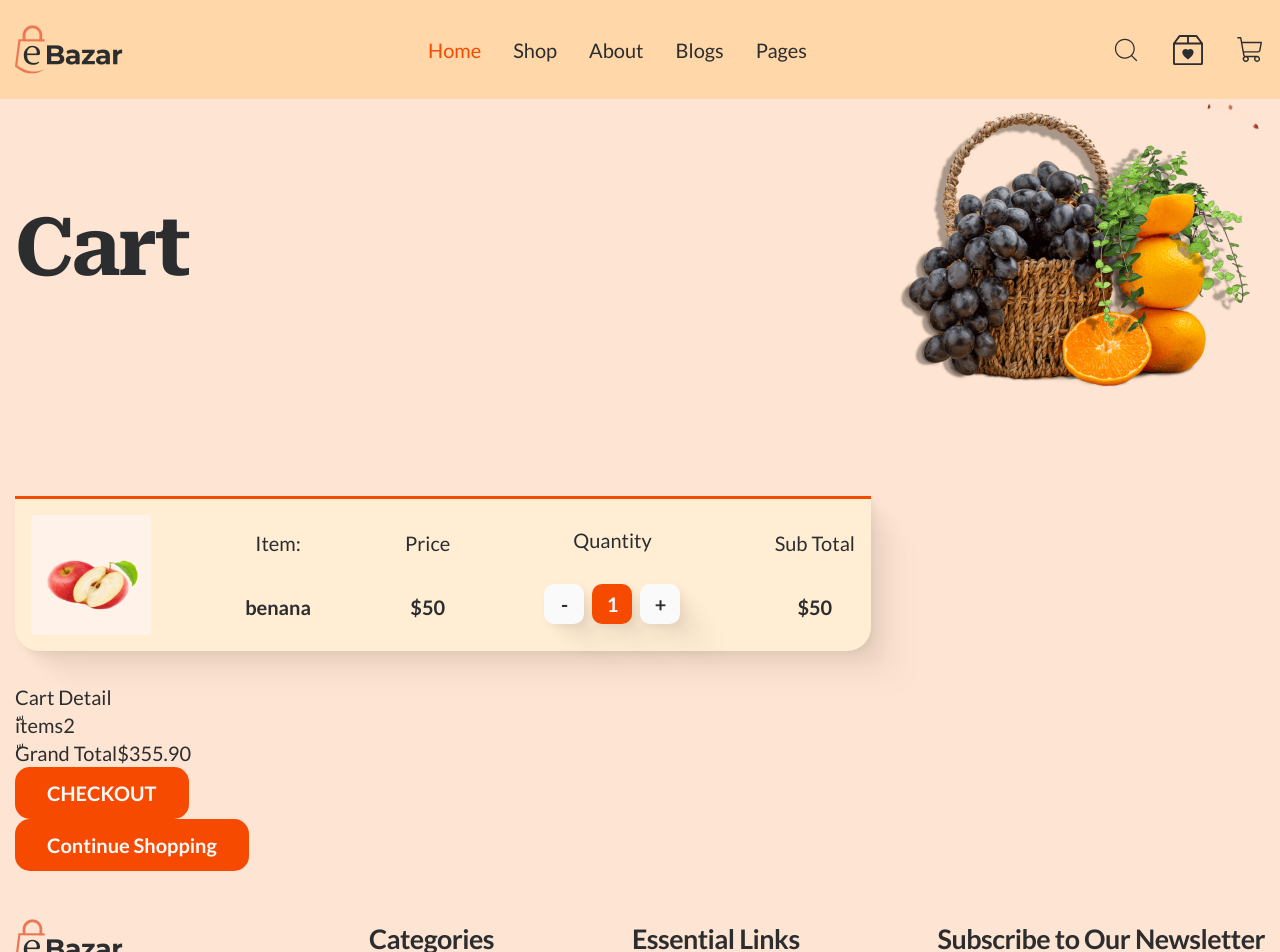
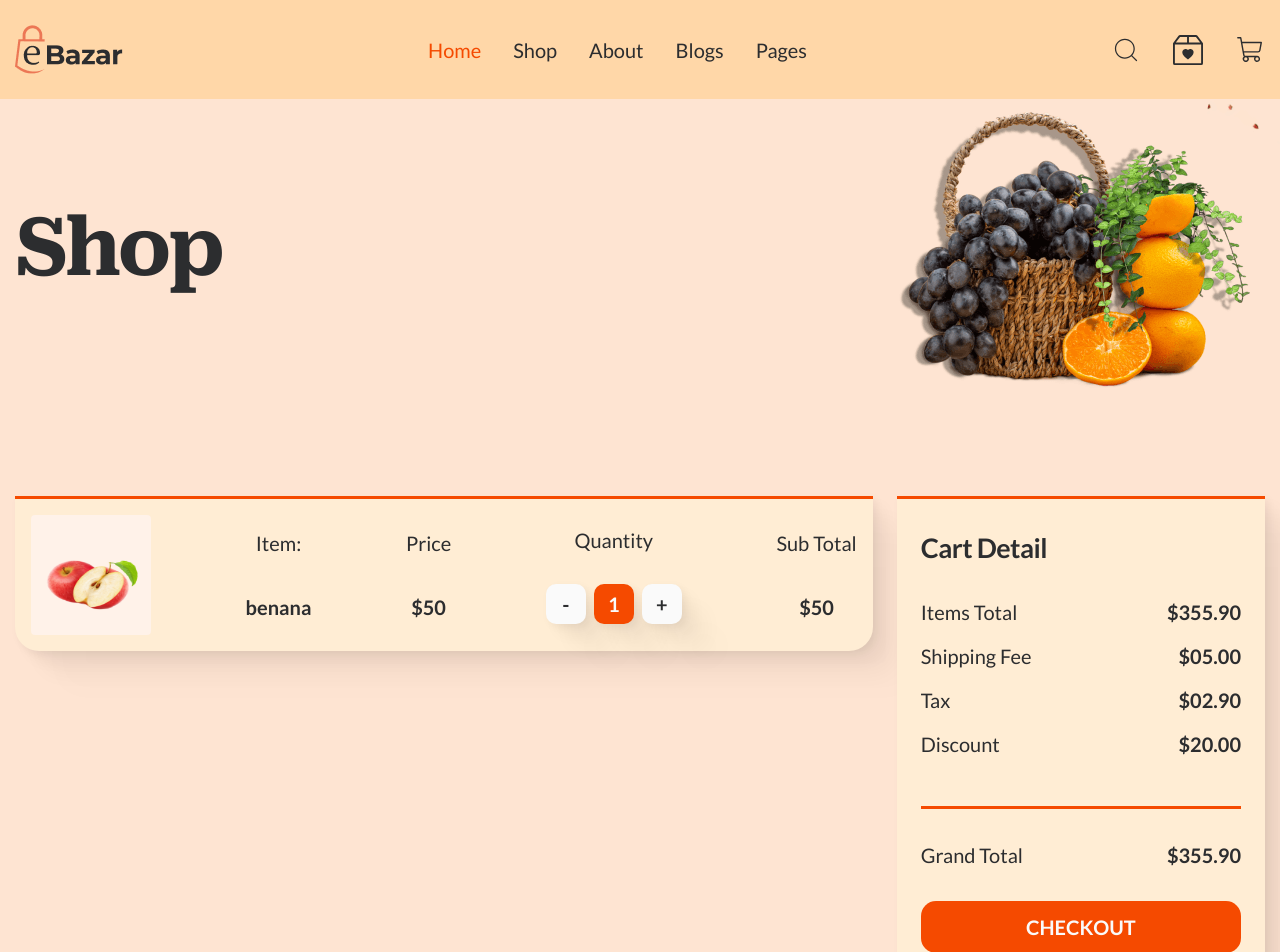
Before and after one commit to hossein1075/e-Bazar, a React (Vite) app: page /shop in a window 1280 px wide. Shown: the top 952 px of the page. Built offline with nearby package versions, Linux system fonts and the light colour scheme.

Commit message:
add css part 2 section shoping cart

```diff
--- a/src/components/Shop/ShoppingCart/ShoppingCart.jsx
+++ b/src/components/Shop/ShoppingCart/ShoppingCart.jsx
@@ -1,73 +1,25 @@
 import React from 'react'
 import BtnOrigin from '../../main/componentsMain/BtnOrigin/BtnOrigin'
 import InfoBtnOrigin from '../../main/componentsMain/BtnOrigin/InfoBtnOrigin'
+import ItemProduct from '../../main/componentsMain/Shop/ItemProduct/ItemProduct'
+import CartDetail from '../../main/componentsMain/Shop/CartDetail/CartDetail'
 
 function ShoppingCart() {
     return (
         <>
             <section className='text-xl mt-16 md:mt-24'>
                 <div className="container">
-                    <div className=''>
-                        <div className='flex flex-col sm:flex-row items-center justify-between border-t-3 border-solid border-orange-600 bg-orange-100 rounded-b-3xl shadow-sub mb-8 p-4 max-w-214'>
-                            <div>
-                                <img src="/images/Products/p-1.png" className='size-30 rounded-sm' alt="product" />
-                            </div>
-                            <div className='flex flex-row sm:flex-col justify-around gap-2 items-center sm:h-[120px] mb-2.5 sm:mb-0 mt-5 sm:mt-0'>
-                                <h5>Item:</h5>
-                                <span className='font-bold font-Lato-Bold'>benana</span>
-                            </div>
-                            <div className='flex flex-row w-full sm:w-auto sm:flex-col justify-between sm:justify-around gap-2 items-center sm:h-[120px] mb-2.5 sm:mb-0'>
-                                <h5>Price</h5>
-                                <span className='font-bold font-Lato-Bold'>$50</span>
-                            </div>
-                            <div className='flex flex-row w-full flex-wrap sm:w-auto sm:flex-col justify-between sm:justify-around gap-2 items-center sm:h-[120px] mb-2.5 sm:mb-0'>
-                                <h5>Quantity</h5>
-                                <div>
-
-                                    <ul className='flex *:rounded-10px *:size-10 gap-2 font-bold font-Lato-Bold'>
-                                        <li className='bg-zinc-50 flexCenter shadow-sub text-xl'>
-                                            <button>
-                                                -
-                                            </button>
-                                        </li>
-
-                                        <li className='bg-orange-600 flexCenter shadow-sub text-xl text-zinc-50'>
-                                            <button>
-                                                1
-                                            </button>
-                                        </li>
-
-                                        <li className='bg-zinc-50 flexCenter shadow-sub text-xl'>
-                                            <button>
-                                                +
-                                            </button>
-                                        </li>
-                                    </ul>
-
-                                </div>
-                            </div>
-                            <div className='flex flex-row w-full sm:w-auto sm:flex-col justify-between sm:justify-around gap-2 items-center sm:h-[120px] mb-2.5 sm:mb-0'>
-                                <h5>Sub Total</h5>
-                                <span className='font-bold font-Lato-Bold'>$50</span>
-                            </div>
+                    <div className='lg:flex gap-6 items-start'>
+                        <div className='flex lg:basis-[70%] mx-auto max-w-[500px] md:max-w-none flex-col sm:flex-row items-center justify-between border-t-3 border-solid border-orange-600 bg-orange-100 rounded-b-3xl shadow-sub mb-8 p-4'>
+                           <ItemProduct/>
+                       </div>
+                        <div className='lg:basis-[30%] mx-auto max-w-[500px] lg:max-w-none border-t-3 border-solid border-orange-600 bg-orange-100 rounded-b-3xl shadow-sub py-8 px-6'>
+                        <CartDetail/>
                         </div>
-                        <div>
-                            <div>
-                                <h4>Cart Detail</h4>
-                                <div>ّ
-                                    <span>items</span>
-                                    <span>2</span>
-                                </div>
-
-                                <div>ّ
-                                    <span>Grand Total</span>
-                                    <span>$355.90</span>
-                                </div>
-                                <BtnOrigin text={InfoBtnOrigin[7].info}/>
-                            </div>
-                        </div>
-                        <BtnOrigin text={InfoBtnOrigin[8].info}/>
                     </div>
+                  <div className='flex justify-center lg:justify-start'>
+                     <BtnOrigin text={InfoBtnOrigin[8].info} className='mt-5 lg:mt-0'/>
+                </div>
                 </div>
             </section>
         </>
--- a/src/components/Shop/Title/ShopBanner.jsx
+++ b/src/components/Shop/Title/ShopBanner.jsx
@@ -1,12 +1,12 @@
 import React from 'react'
 
-function ShopBanner() {
+function ShopBanner({title}) {
   return (
     <>
     <section className='mt-20 md:mt-25 pt-20 md:pt-25 md:bg-[url(/images/Shop/banner.png)] bg-bottom bg-no-repeat bg-cover xl:h-75'>
         <div className="container">
             <div>
-                <h1 className='font-bold font-RobotoSerif-Bold text-80px leading-[120%] tracking-tightest'>Cart</h1>
+                <h1 className='font-bold font-RobotoSerif-Bold text-80px leading-[120%] tracking-tightest'>{title}</h1>
             </div>
         </div>
     </section>
--- /dev/null
+++ b/src/components/main/componentsMain/Shop/CartDetail/CartDetail.jsx
@@ -0,0 +1,37 @@
+import React from 'react'
+import BtnOrigin from '../../BtnOrigin/BtnOrigin'
+import InfoBtnOrigin from '../../BtnOrigin/InfoBtnOrigin'
+
+function CartDetail() {
+    return (
+        <>
+            <div className=''>
+                <h4 className='mb-8 font-Lato-Bold font-bold text-27px leading-[130%] tracking-tightest3'>Cart Detail</h4>
+                <div className='flex justify-between mb-4'>
+                    <span className='text-xl leading-[140%]'>Items Total</span>
+                    <span className='font-Lato-Bold font-bold text-xl leading-[140%]'>$355.90</span>
+                </div>
+                <div className='flex justify-between mb-4'>
+                    <span className='text-xl leading-[140%]'>Shipping Fee</span>
+                    <span className='font-Lato-Bold font-bold text-xl leading-[140%]'>$05.00</span>
+                </div>
+                <div className='flex justify-between mb-4'>
+                    <span className='text-xl leading-[140%]'>Tax</span>
+                    <span className='font-Lato-Bold font-bold text-xl leading-[140%]'>$02.90</span>
+                </div>
+                <div className='flex justify-between mb-4 pb-8'>
+                    <span className='text-xl leading-[140%]'>Discount</span>
+                    <span className='font-Lato-Bold font-bold text-xl leading-[140%]'>$20.00</span>
+                </div>
+
+                <div className='flex justify-between pt-8 mb-8 border-t-3 border-solid border-orange-600'>
+                    <span className='text-xl leading-[140%]'>Grand Total</span>
+                    <span className='font-Lato-Bold font-bold text-xl leading-[140%]'>$355.90</span>
+                </div>
+                <BtnOrigin text={InfoBtnOrigin[7].info} className='w-full'/>
+            </div>
+        </>
+    )
+}
+
+export default CartDetail
--- /dev/null
+++ b/src/components/main/componentsMain/Shop/ItemProduct/ItemProduct.jsx
@@ -0,0 +1,51 @@
+import React from 'react'
+
+function ItemProduct() {
+    return (
+        <>
+            <div>
+                <img src="/images/Products/p-1.png" className='size-30 rounded-sm' alt="product" />
+            </div>
+            <div className='flex flex-row sm:flex-col justify-around gap-2 items-center sm:h-[120px] mb-2.5 sm:mb-0 mt-5 sm:mt-0'>
+                <h5>Item:</h5>
+                <span className='font-bold font-Lato-Bold'>benana</span>
+            </div>
+            <div className='flex flex-row w-full sm:w-auto sm:flex-col justify-between sm:justify-around gap-2 items-center sm:h-[120px] mb-2.5 sm:mb-0'>
+                <h5>Price</h5>
+                <span className='font-bold font-Lato-Bold'>$50</span>
+            </div>
+            <div className='flex flex-row w-full flex-wrap sm:w-auto sm:flex-col justify-between sm:justify-around gap-2 items-center sm:h-[120px] mb-2.5 sm:mb-0'>
+                <h5>Quantity</h5>
+                <div>
+
+                    <ul className='flex *:rounded-10px *:size-10 gap-2 font-bold font-Lato-Bold'>
+                        <li className='bg-zinc-50 flexCenter shadow-sub text-xl'>
+                            <button>
+                                -
+                            </button>
+                        </li>
+
+                        <li className='bg-orange-600 flexCenter shadow-sub text-xl text-zinc-50'>
+                            <button>
+                                1
+                            </button>
+                        </li>
+
+                        <li className='bg-zinc-50 flexCenter shadow-sub text-xl'>
+                            <button>
+                                +
+                            </button>
+                        </li>
+                    </ul>
+
+                </div>
+            </div>
+            <div className='flex flex-row w-full sm:w-auto sm:flex-col justify-between sm:justify-around gap-2 items-center sm:h-[120px] mb-2.5 sm:mb-0'>
+                <h5>Sub Total</h5>
+                <span className='font-bold font-Lato-Bold'>$50</span>
+            </div>
+        </>
+    )
+}
+
+export default ItemProduct
--- a/src/pages/Shop.jsx
+++ b/src/pages/Shop.jsx
@@ -8,7 +8,11 @@ function Shop() {
   return (
     <>
     <Header/>
-    <ShopBanner/>
+
+    <ShopBanner
+    title={'Shop'}
+    />
+
     <ShoppingCart/>
     <Footer/>
     </>
```
